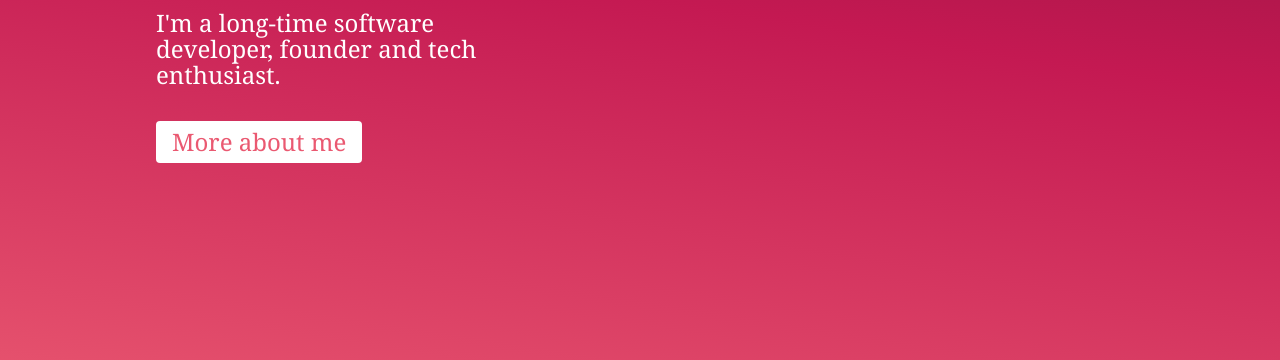
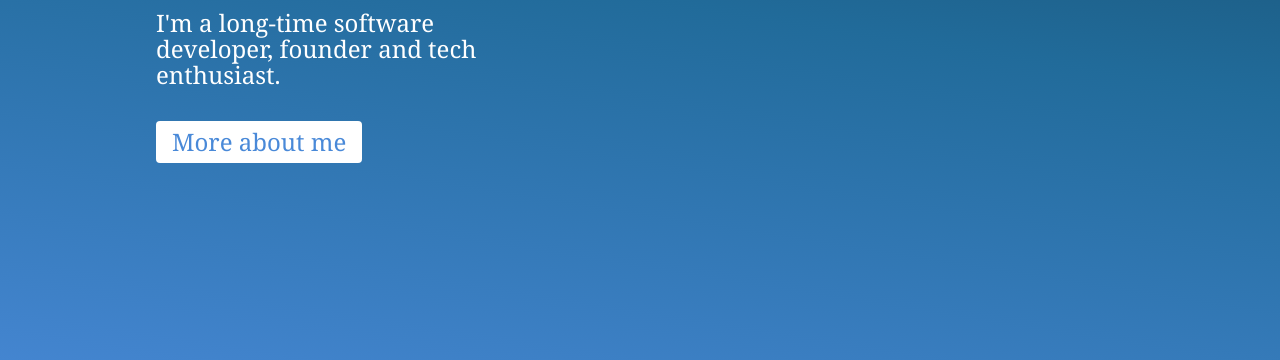
Before and after one commit to bernharduw/bernhard.gschwantner.org, a Gatsby site: page / in a window 1280 px wide. Shown: the part 437-797 px from the top of the page. Built offline with nearby package versions, Linux system fonts and the light colour scheme; Gatsby itself is replaced by a stand-in of ours.

Commit message:
added a time-dependent gradient for the main header

```diff
--- /dev/null
+++ b/src/helpers/getTimeColor.js
@@ -0,0 +1,18 @@
+import { mix } from 'polished';
+
+const timeColors = [
+  { time: 6, color: '#e250db' },
+  { time: 12, color: '#2196f3' },
+  { time: 21, color: '#ea5971' },
+  { time: 24, color: '#6046bd' },
+];
+
+export default function getTimeColor(date) {
+  const currentTime = date.getHours() + date.getMinutes() / 60;
+  const nextIndex = timeColors.findIndex(({ time }) => time > currentTime);
+  const previousIndex = nextIndex === 0 ? timeColors.length - 1 : nextIndex - 1;
+  const next = timeColors[nextIndex];
+  const previous = timeColors[previousIndex];
+  const mixFactor = (currentTime - previous.time) / (next.time - previous.time);
+  return mix(mixFactor, next.color, previous.color);
+}
--- a/src/pages/index.js
+++ b/src/pages/index.js
@@ -4,6 +4,10 @@ import Img from 'gatsby-image';
 import { Flex, Box, Image, Heading, Text, Button } from 'rebass';
 import Layout from '../components/layout';
 import Header from '../components/MainHeader';
+import getTimeColor from '../helpers/getTimeColor';
+
+const color = getTimeColor(new Date());
+console.log(color);
 
 const Container = props => (
   <Box
@@ -51,6 +55,7 @@ const IndexPage = () => (
   <Layout>
     <Header
       // animate
+      color={color}
       justifyContent="flex-end"
       css={`
         @media screen and (min-width: 64em) and (max-height: 50em) {
@@ -73,7 +78,7 @@ const IndexPage = () => (
         <a href="#about">
           <Button
             bg="white"
-            color="#ea5971"
+            color={color}
             fontWeight="normal"
             border="2px solid #fff"
             css={`
```
